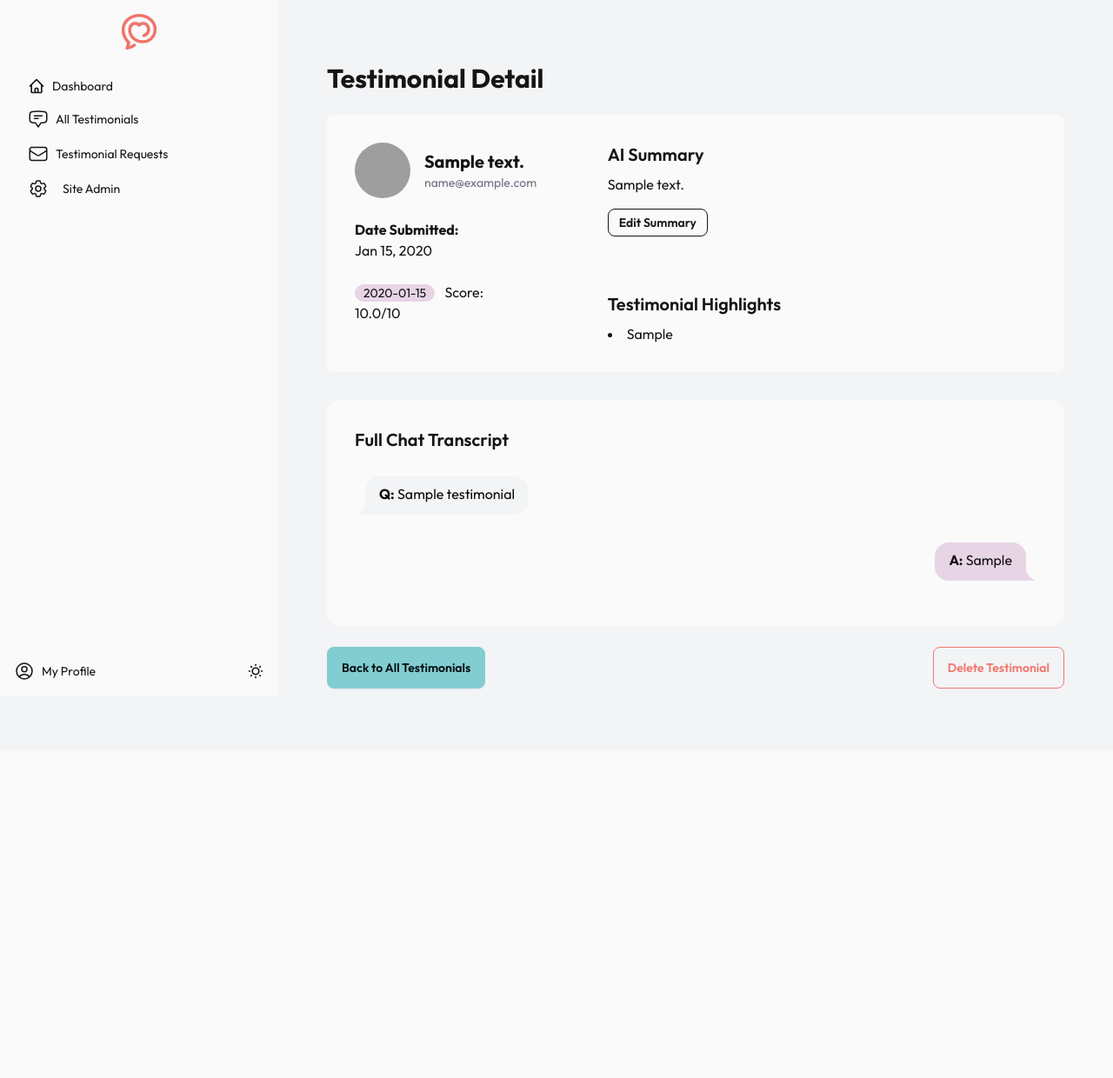
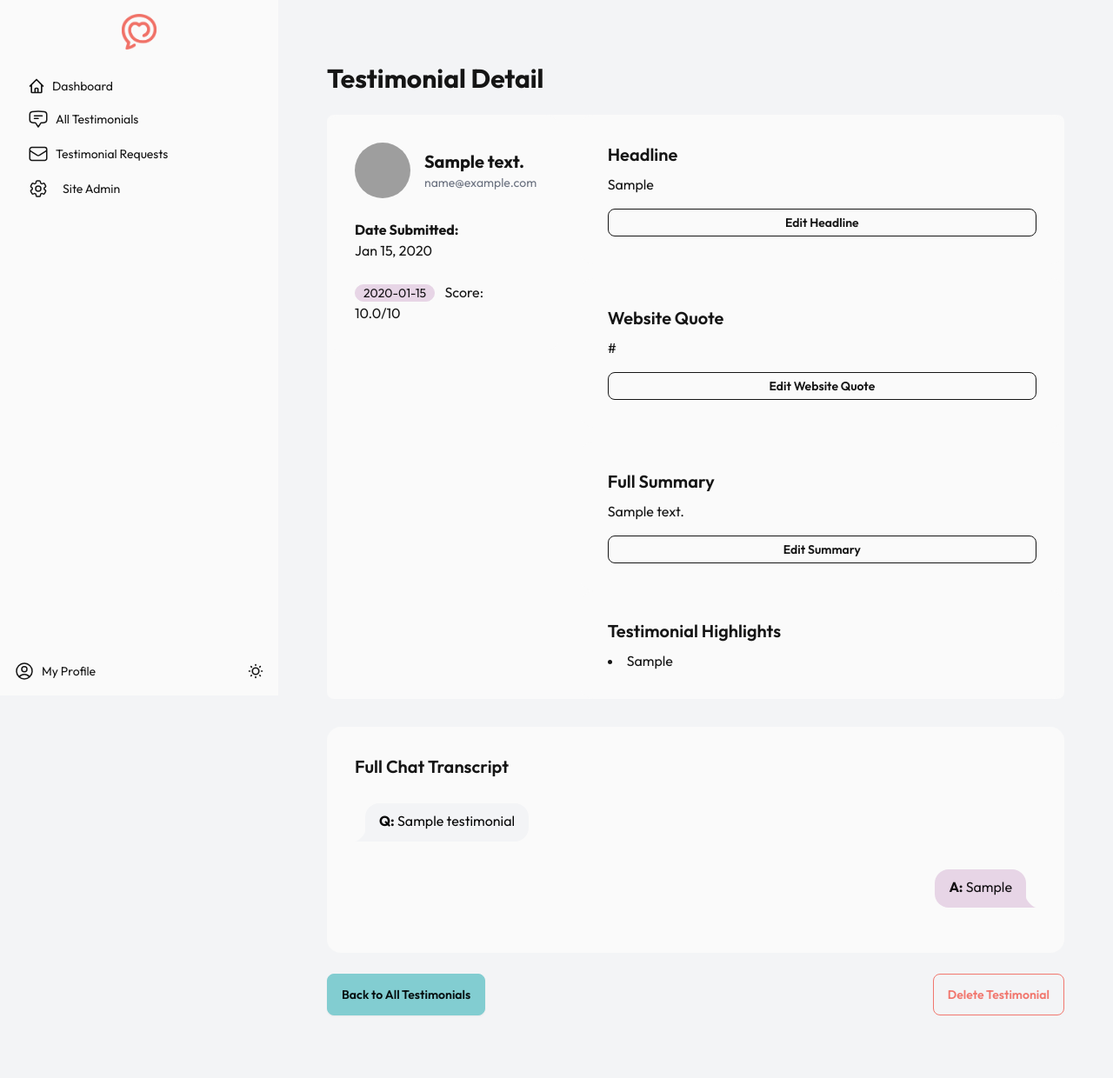
Before and after one commit to chrisgscott/ai-review-bot, a Flask app: page /testimonial/1 in a window 1280 px wide. Shown: the whole page at 87% size. Before the commit the page ends 793 px from the top, so only its background shows below. Run offline with Flask 3, Linux system fonts and the light colour scheme; a user stored in the database is signed in; tables that the repository leaves empty hold one stand-in row (values such as "Sample post"); grey boxes are pictures that could not be loaded.

Commit message:
Added headline and website_quote to testimonials model.

```diff
--- a/app.py
+++ b/app.py
@@ -80,6 +80,8 @@ class Testimonial(db.Model):
     score = db.Column(db.Float, nullable=False)
     snippets = db.Column(db.Text, nullable=False)
     summary = db.Column(db.Text, nullable=True)
+    website_quote = db.Column(db.Text, nullable=True)
+    headline = db.Column(db.String(255), nullable=True)
     submitted_at = db.Column(db.DateTime, default=datetime.utcnow)
     is_displayed = db.Column(db.Boolean, default=False)
 
@@ -438,6 +440,42 @@ def update_testimonial_summary(id):
     else:
         return jsonify({'status': 'error', 'message': 'No summary provided'}), 400
 
+@app.route('/update_testimonial_headline/<int:id>', methods=['POST'])
+@login_required
+def update_testimonial_headline(id):
+    testimonial = Testimonial.query.get_or_404(id)
+
+    if testimonial.user_id != current_user.id:
+        return jsonify({'status': 'error', 'message': 'Unauthorized'}), 403
+
+    data = request.json
+    new_headline = data.get('headline-text')
+
+    if new_headline:
+        testimonial.headline = new_headline
+        db.session.commit()
+        return jsonify({'status': 'success'})
+    else:
+        return jsonify({'status': 'error', 'message': 'No headline provided'}), 400
+
+@app.route('/update_testimonial_website_quote/<int:id>', methods=['POST'])
+@login_required
+def update_testimonial_website_quote(id):
+    testimonial = Testimonial.query.get_or_404(id)
+
+    if testimonial.user_id != current_user.id:
+        return jsonify({'status': 'error', 'message': 'Unauthorized'}), 403
+
+    data = request.json
+    new_website_quote = data.get('website-quote-text')
+
+    if new_website_quote:
+        testimonial.website_quote = new_website_quote
+        db.session.commit()
+        return jsonify({'status': 'success'})
+    else:
+        return jsonify({'status': 'error', 'message': 'No website quote provided'}), 400
+
 @app.route('/embed_code')
 @login_required
 def embed_code():
@@ -449,6 +487,8 @@ def get_displayed_testimonials(user_id):
     return jsonify([{
         'id': t.id,
         'summary': t.summary,
+        'website_quote': t.website_quote,
+        'headline': t.headline,
         'reviewer_name': t.reviewer_name,
         'reviewer_email': t.reviewer_email,
         'score': t.score
@@ -618,6 +658,8 @@ def submit_testimonial():
         analysis = analyze_sentiment(full_text)
         snippets = extract_snippets(full_text)
         summary = generate_summary(full_text)
+        website_quote = generate_website_quote(full_text)
+        headline = generate_headline(full_text)
 
         # Find the user associated with the business_id or use the current user
         if business_id:
@@ -639,7 +681,9 @@ def submit_testimonial():
             sentiment=analysis['sentiment'],
             score=analysis['score'],
             snippets=', '.join(snippets),
-            summary=summary
+            summary=summary,
+            website_quote=website_quote,
+            headline=headline
         )
 
         db.session.add(testimonial)
@@ -811,6 +855,52 @@ def make_admin(user_id):
     return redirect(url_for('admin.index'))
 
 # Helper functions
+def generate_website_quote(conversation):
+    settings = Settings.get()
+    prompt = f"""
+    Create a short, impactful 1-2 sentence quote from this testimonial.
+    Use the customer's own words and phrase it in the first person, as if the customer wrote it themselves.
+    Focus on the most positive and compelling aspects of their experience.
+
+    Conversation:
+    {conversation}
+
+    Website Quote:
+    """
+
+    response = client.chat.completions.create(
+        model="gpt-4o-mini",
+        messages=[
+            {"role": "system", "content": "You are an AI assistant that creates short, impactful testimonial quotes in the customer's own voice."},
+            {"role": "user", "content": prompt}
+        ]
+    )
+
+    return response.choices[0].message.content.strip()
+
+def generate_headline(conversation):
+    settings = Settings.get()
+    prompt = f"""
+    Create a single-sentence headline or tagline from this testimonial.
+    Make it catchy, impactful, and representative of the customer's experience.
+    Always use the customer's own words and phrase it in the first person, as if the customer wrote it themselves.
+
+    Conversation:
+    {conversation}
+
+    Headline:
+    """
+
+    response = client.chat.completions.create(
+        model="gpt-4o-mini",
+        messages=[
+            {"role": "system", "content": "You are an AI assistant that creates catchy, impactful headlines from testimonials."},
+            {"role": "user", "content": prompt}
+        ]
+    )
+
+    return response.choices[0].message.content.strip()
+
 def generate_custom_url(business_name):
     # Convert business name to URL-friendly format
     base_url = ''.join(e for e in business_name if e.isalnum()).lower()
--- a/static/testimonial-widget.js
+++ b/static/testimonial-widget.js
@@ -35,7 +35,7 @@ const TestimonialWidget = {
         const gravatarUrl = this.getGravatarUrl(t.reviewer_email);
         return `
             <div class="testimonial-card">
-                <div class="testimonial-content">${this.escapeHtml(t.summary)}</div>
+                <div class="testimonial-content">${this.escapeHtml(t.website_quote)}</div>
                 <div class="testimonial-footer">
                     <img src="${gravatarUrl}" alt="${this.escapeHtml(t.reviewer_name)}" class="testimonial-avatar">
                     <div class="testimonial-info">
--- a/templates/all_testimonials.html
+++ b/templates/all_testimonials.html
@@ -27,7 +27,7 @@
                             {% endif %}
                         </a>
                     </th>
-                    <th>Display</th>
+                    <th>Feature in Embed?</th>
                     <th>Actions</th>
                 </tr>
             </thead>
@@ -92,7 +92,7 @@
 }
 
 input:checked + .slider {
-  background-color: #2196F3;
+  background-color: #65C3C8;
 }
 
 input:checked + .slider:before {
--- a/templates/testimonial_detail.html
+++ b/templates/testimonial_detail.html
@@ -31,16 +31,30 @@
 
     <!-- Right column: Summary and Snippets -->
     <div class="lg:col-span-2">
+      <div class="card bg-base-100 mb-4">
+        <div class="card-body">
+          <h2 class="card-title">Headline</h2>
+          <p id="headline-text">{{ testimonial.headline }}</p>
+          <button id="edit-headline-btn" class="btn btn-sm btn-outline mt-2">Edit Headline</button>
+          <button id="save-headline-btn" class="btn btn-sm btn-primary mt-2 hidden">Save Headline</button>
+        </div>
+      </div>
+
+      <div class="card bg-base-100 mb-4">
+        <div class="card-body">
+          <h2 class="card-title">Website Quote</h2>
+          <p id="website-quote-text">{{ testimonial.website_quote }}</p>
+          <button id="edit-website-quote-btn" class="btn btn-sm btn-outline mt-2">Edit Website Quote</button>
+          <button id="save-website-quote-btn" class="btn btn-sm btn-primary mt-2 hidden">Save Website Quote</button>
+        </div>
+      </div>
+
       <div class="card bg-base-100">
         <div class="card-body">
-          <h2 class="card-title">AI Summary</h2>
-          <div id="summary-display">{{ testimonial.summary }}</div>
-          <textarea id="summary-edit" class="textarea textarea-bordered w-full hidden" rows="4">{{ testimonial.summary }}</textarea>
-          <div class="mt-2">
-            <button id="edit-summary-btn" class="btn btn-sm btn-outline">Edit Summary</button>
-            <button id="save-summary-btn" class="btn btn-sm btn-primary hidden">Save Summary</button>
-            <button id="cancel-edit-btn" class="btn btn-sm btn-outline btn-error hidden">Cancel</button>
-          </div>
+          <h2 class="card-title">Full Summary</h2>
+          <p id="summary-text">{{ testimonial.summary }}</p>
+          <button id="edit-summary-btn" class="btn btn-sm btn-outline mt-2">Edit Summary</button>
+          <button id="save-summary-btn" class="btn btn-sm btn-primary mt-2 hidden">Save Summary</button>
         </div>
       </div>
 
@@ -110,58 +124,51 @@
         });
       }
     }
-    document.addEventListener('DOMContentLoaded', function() {
-      const summaryDisplay = document.getElementById('summary-display');
-      const summaryEdit = document.getElementById('summary-edit');
-      const editBtn = document.getElementById('edit-summary-btn');
-      const saveBtn = document.getElementById('save-summary-btn');
-      const cancelBtn = document.getElementById('cancel-edit-btn');
+    function setupEditableField(textId, editBtnId, saveBtnId, updateUrl) {
+      const textElement = document.getElementById(textId);
+      const editBtn = document.getElementById(editBtnId);
+      const saveBtn = document.getElementById(saveBtnId);
+      let originalText;
 
       editBtn.addEventListener('click', function() {
-        summaryDisplay.classList.add('hidden');
-        summaryEdit.classList.remove('hidden');
+        originalText = textElement.textContent;
+        textElement.contentEditable = true;
+        textElement.focus();
         editBtn.classList.add('hidden');
         saveBtn.classList.remove('hidden');
-        cancelBtn.classList.remove('hidden');
-      });
-
-      cancelBtn.addEventListener('click', function() {
-        summaryDisplay.classList.remove('hidden');
-        summaryEdit.classList.add('hidden');
-        editBtn.classList.remove('hidden');
-        saveBtn.classList.add('hidden');
-        cancelBtn.classList.add('hidden');
-        summaryEdit.value = summaryDisplay.textContent; // Reset to original value
       });
 
       saveBtn.addEventListener('click', function() {
-        const newSummary = summaryEdit.value;
-        fetch("{{ url_for('update_testimonial_summary', id=testimonial.id) }}", {
-          method: "POST",
+        const newText = textElement.textContent;
+        fetch(updateUrl, {
+          method: 'POST',
           headers: {
-            "Content-Type": "application/json",
+            'Content-Type': 'application/json',
           },
-          body: JSON.stringify({ summary: newSummary }),
+          body: JSON.stringify({ [textId]: newText }),
         })
         .then(response => response.json())
         .then(data => {
-          if (data.status === "success") {
-            summaryDisplay.textContent = newSummary;
-            summaryDisplay.classList.remove('hidden');
-            summaryEdit.classList.add('hidden');
+          if (data.status === 'success') {
+            textElement.contentEditable = false;
             editBtn.classList.remove('hidden');
             saveBtn.classList.add('hidden');
-            cancelBtn.classList.add('hidden');
           } else {
-            alert("An error occurred while updating the summary.");
+            alert('Failed to update. Please try again.');
+            textElement.textContent = originalText;
           }
         })
         .catch(error => {
-          console.error("Error:", error);
-          alert("An error occurred while updating the summary.");
+          console.error('Error:', error);
+          alert('An error occurred. Please try again.');
+          textElement.textContent = originalText;
         });
       });
-    });
+    }
+
+    setupEditableField('headline-text', 'edit-headline-btn', 'save-headline-btn', "{{ url_for('update_testimonial_headline', id=testimonial.id) }}");
+    setupEditableField('website-quote-text', 'edit-website-quote-btn', 'save-website-quote-btn', "{{ url_for('update_testimonial_website_quote', id=testimonial.id) }}");
+    setupEditableField('summary-text', 'edit-summary-btn', 'save-summary-btn', "{{ url_for('update_testimonial_summary', id=testimonial.id) }}");
   </script>
 </div>
 {% endblock %}
```
Also changed, not shown: migrations/versions/dd315838e07b_add_website_quote_and_headline_to_.py (added, +34 -0 lines), static/css/main.css (+23 -99 lines).
